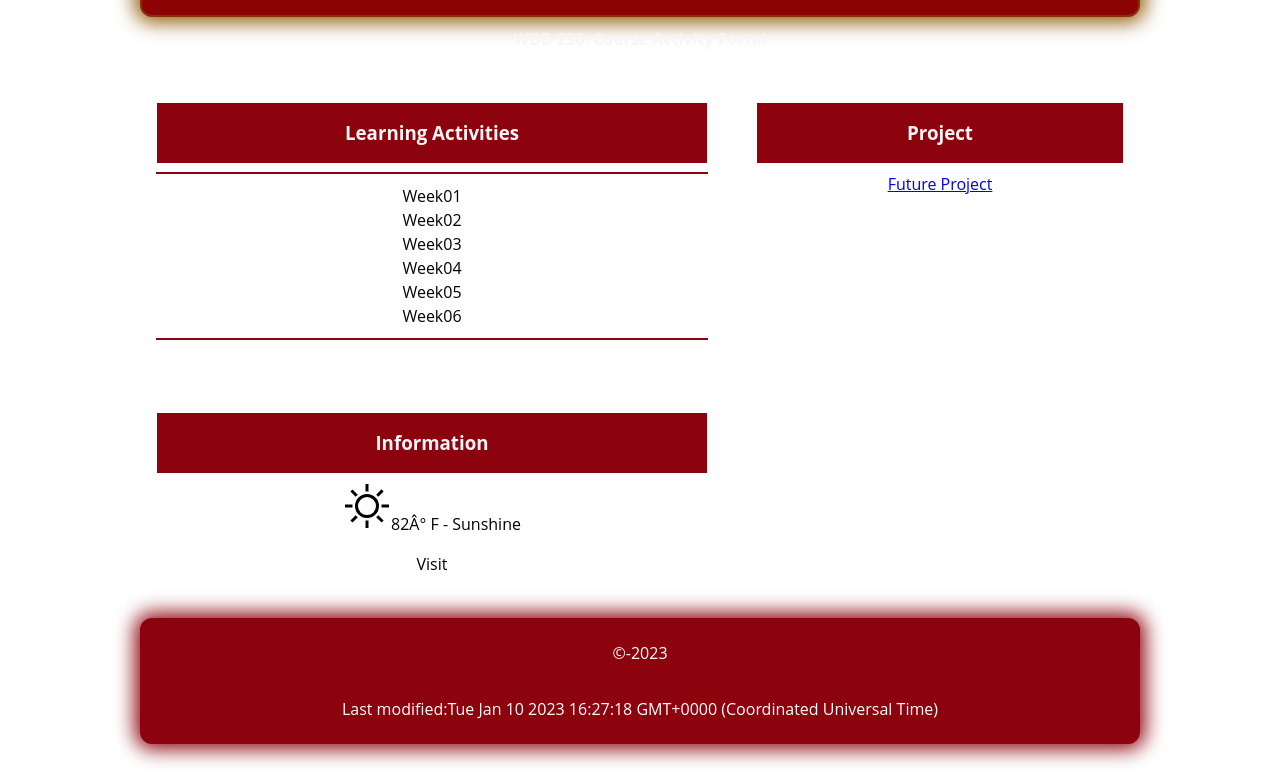
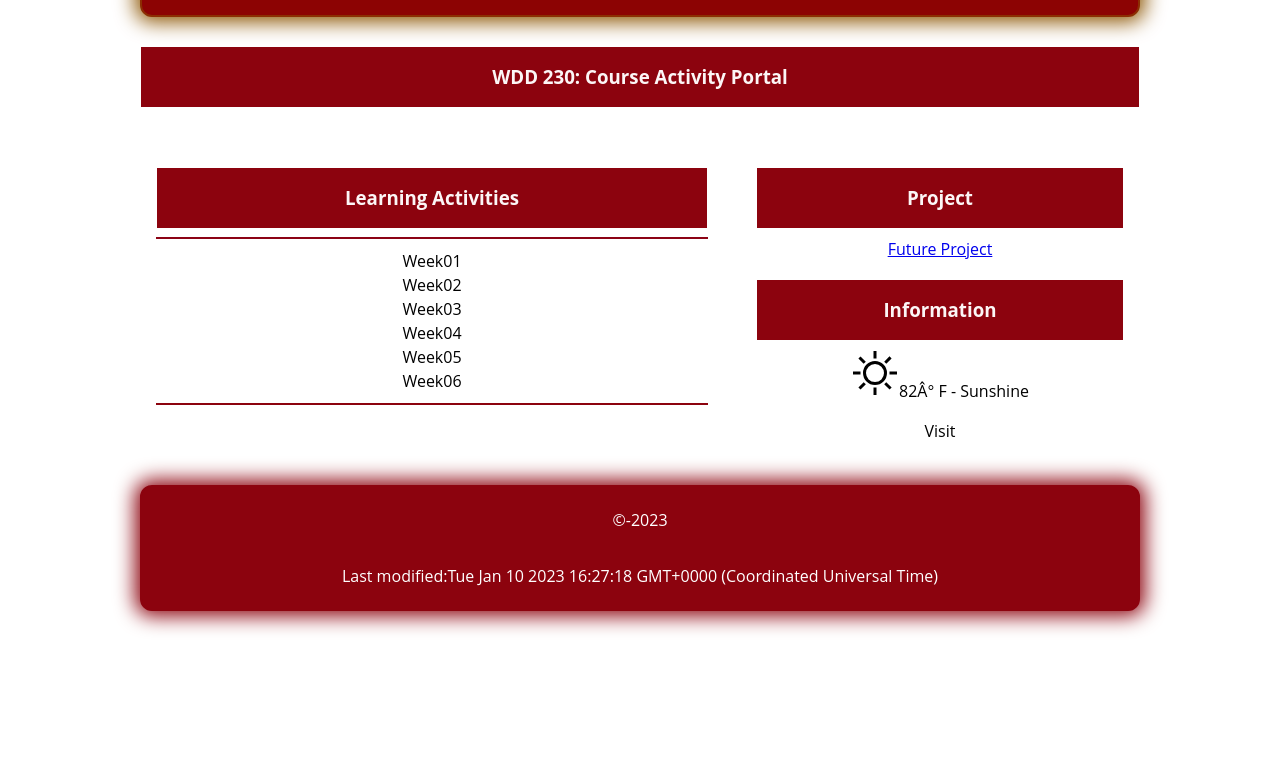
Before and after one commit to Romi27/WDD230, a plain HTML site: page LESON1-WDD230/wdd130/index.html in a window 1280 px wide. Shown: the part 277-1051 px from the top of the page. After the commit the page ends 918 px from the top, so only its background shows below. Drawn offline with Linux system fonts and the light colour scheme.

Commit message:
Update index.html

```diff
--- a/LESON1-WDD230/wdd130/index.html
+++ b/LESON1-WDD230/wdd130/index.html
@@ -23,7 +23,7 @@
 
     </header>
     <main width="760" height="240" controls>
-      <h2>WDD 230: Course Activity Portal</h2>
+      <h3>WDD 230: Course Activity Portal</h3>
       <section class="Card">
         <h3>Learning Activities</h3>
         <ul>
@@ -38,8 +38,8 @@
       <section class="Card">
         <h3>Project</h3>
         <a href="https://www.linkedin.com/in/romina-canteros-a524a1213/">Future Project</a>
-      </section>
-      <section class="Card">
+
+
         <h3>Information</h3>
         <svg xmlns="http://www.w3.org/2000/svg" height="48" width="48"><path d="M22.5 9.5V2h3v7.5Zm12.8 5.3-2.1-2.1 5.3-5.35 2.1 2.15Zm3.2 10.7v-3H46v3ZM22.5 46v-7.5h3V46Zm-9.85-31.25L7.4 9.5l2.1-2.1 5.3 5.3Zm25.9 25.85-5.35-5.3 2.05-2.05 5.4 5.2ZM2 25.5v-3h7.5v3Zm7.55 15.1L7.4 38.5l5.25-5.25 1.1 1 1.1 1.05ZM24 36q-5 0-8.5-3.5T12 24q0-5 3.5-8.5T24 12q5 0 8.5 3.5T36 24q0 5-3.5 8.5T24 36Zm0-3q3.75 0 6.375-2.625T33 24q0-3.75-2.625-6.375T24 15q-3.75 0-6.375 2.625T15 24q0 3.75 2.625 6.375T24 33Zm0-9Z"/></svg><a>82° F - Sunshine</a>
         <p>Visit <count:30></count:30></p>
```
